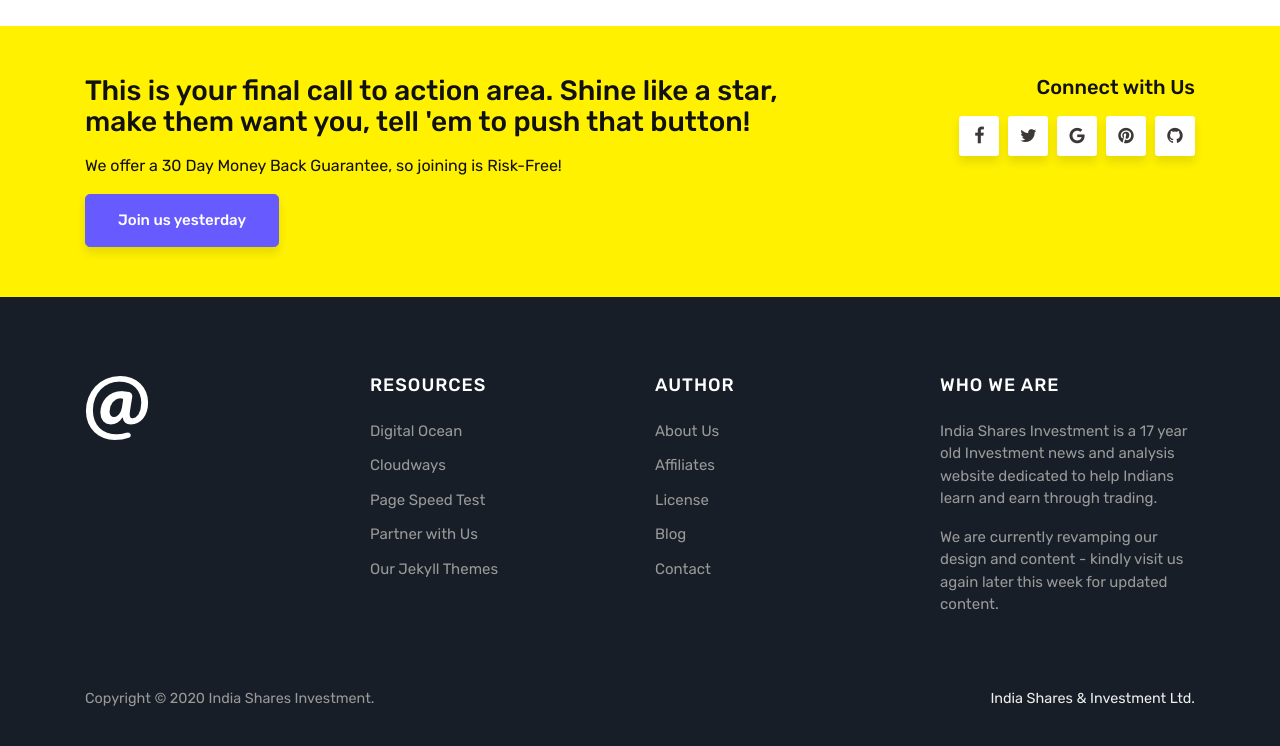
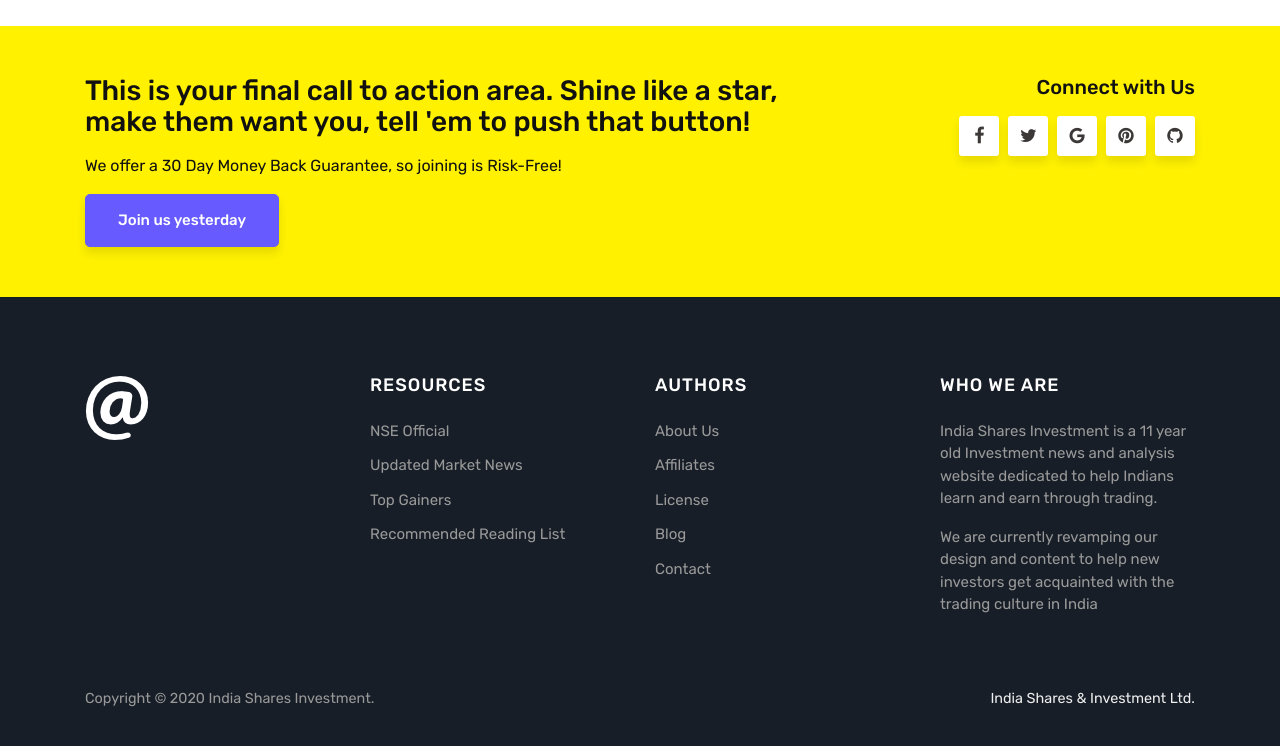
Before and after one commit to dr-han/blog, a Jekyll site: the page built from index.html, in a window 1280 px wide and 900 px high, scrolled down 2052 px, cut to the strip 145-891 px from the top of the window. Built offline with Jekyll 4.4.1, drawn with Linux system fonts in a browser that asks for light colours; the list of posts is cut into pages by our own code; comment, search, counter and statistics services are not loaded.

Commit message:
Update default.html

```diff
--- a/_layouts/default.html
+++ b/_layouts/default.html
@@ -155,24 +155,23 @@
                 <div class="footer-widget">
                 <h5 class="title">Resources</h5>
                 <ul>
-                <li><a target="_blank" href="https://m.do.co/c/84c9b45d0c47">Digital Ocean</a></li>
-                <li><a target="blank" href="https://www.cloudways.com/en/pricing.php?id=153986&amp;a_bid=005da123">Cloudways</a></li>
-                <li><a target="blank" href="http://shareasale.com/r.cfm?b=875645&amp;u=1087935&amp;m=41388&amp;urllink=&amp;afftrack=">Page Speed Test</a></li>
-                <li><a target="blank" href="https://www.wowthemes.net/affiliate-area/?utm_source=fromjekyllsidebar&utm_campaign=sidebar">Partner with Us</a></li>
-                <li><a target="blank" href="https://www.wowthemes.net/category/jekyll-themes/">Our Jekyll Themes</a></li>
+                <li><a target="_blank" href="https://nseindia.com">NSE Official</a></li>
+                <li><a target="blank" href="https://www.moneycontrol.com/">Updated Market News</a></li>
+                <li><a target="blank" href="https://economictimes.indiatimes.com/marketstats/pid-0,pageno-1,sortby-percentchange,sortorder-desc,sort-intraday.cms?marketcap=largecap%252Cmidcap">Top Gainers</a></li>
+                <li><a target="blank" href="https://indiasharesinvestment.com/page/recommended-reading">Recommended Reading List</a></li>
                 </ul>
                 </div>
                 </div>
 
                 <div class="col-sm-3">
                 <div class="footer-widget">
-                <h5 class="title">Author</h5>
+                <h5 class="title">Authors</h5>
                 <ul>
-                <li><a href="https://www.wowthemes.net/premium-themes-templates/">About Us</a></li>
-                <li><a target="_blank" href="https://www.wowthemes.net/affiliate-area/">Affiliates</a></li>
-                <li><a href="https://www.wowthemes.net/terms-and-conditions/">License</a></li>
-                <li><a href="https://www.wowthemes.net/blog/">Blog</a></li>
-                <li><a href="https://www.wowthemes.net/support/">Contact</a></li>
+                <li><a href="https://indiasharesinvestment.com/about">About Us</a></li>
+                <li><a target="_blank" href="#">Affiliates</a></li>
+                <li><a href="#">License</a></li>
+                <li><a href="#">Blog</a></li>
+                <li><a href="https://indiasharesinvestment.com/contact">Contact</a></li>
                 </ul>
                 </div>
                 </div>
@@ -180,8 +179,8 @@
                 <div class="col-sm-3">
                 <div class="footer-widget textwidget">
                     <h5 class="title">Who We Are</h5>
-                    <p>India Shares Investment is a 17 year old Investment news and analysis website dedicated to help Indians learn and earn through trading. </p>
-                    <p>We are currently revamping our design and content - kindly visit us again later this week for updated content.</p>
+                    <p>India Shares Investment is a 11 year old Investment news and analysis website dedicated to help Indians learn and earn through trading. </p>
+                    <p>We are currently revamping our design and content to help new investors get acquainted with the trading culture in India</p>
                 </div>
                 </div>
             </div>
```
